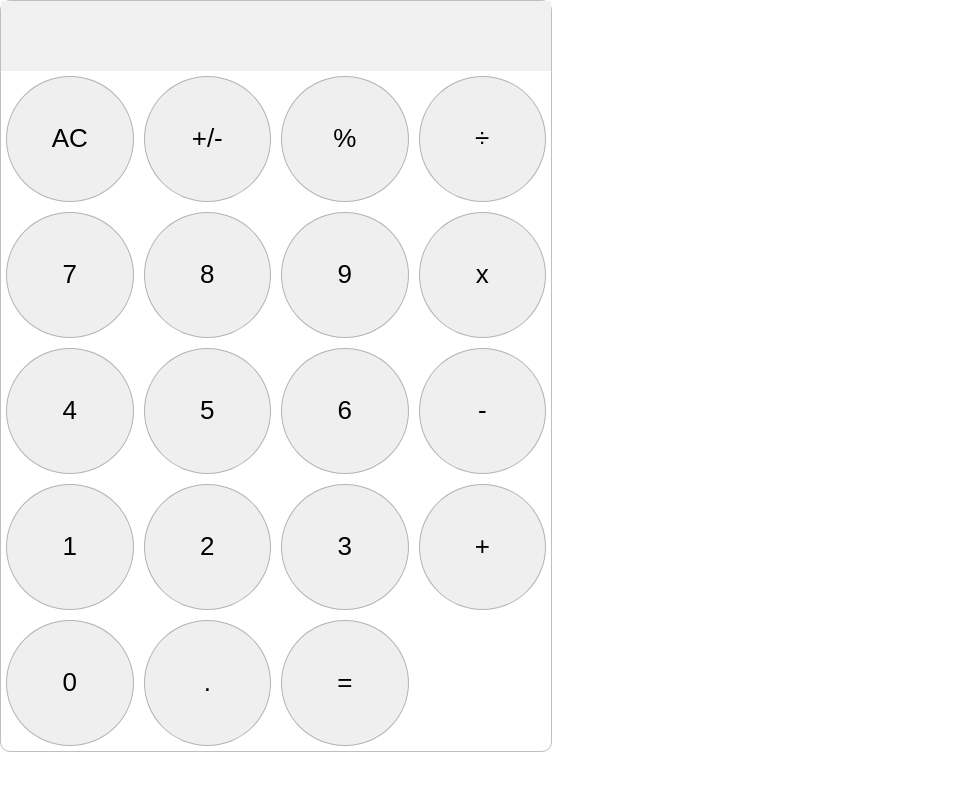
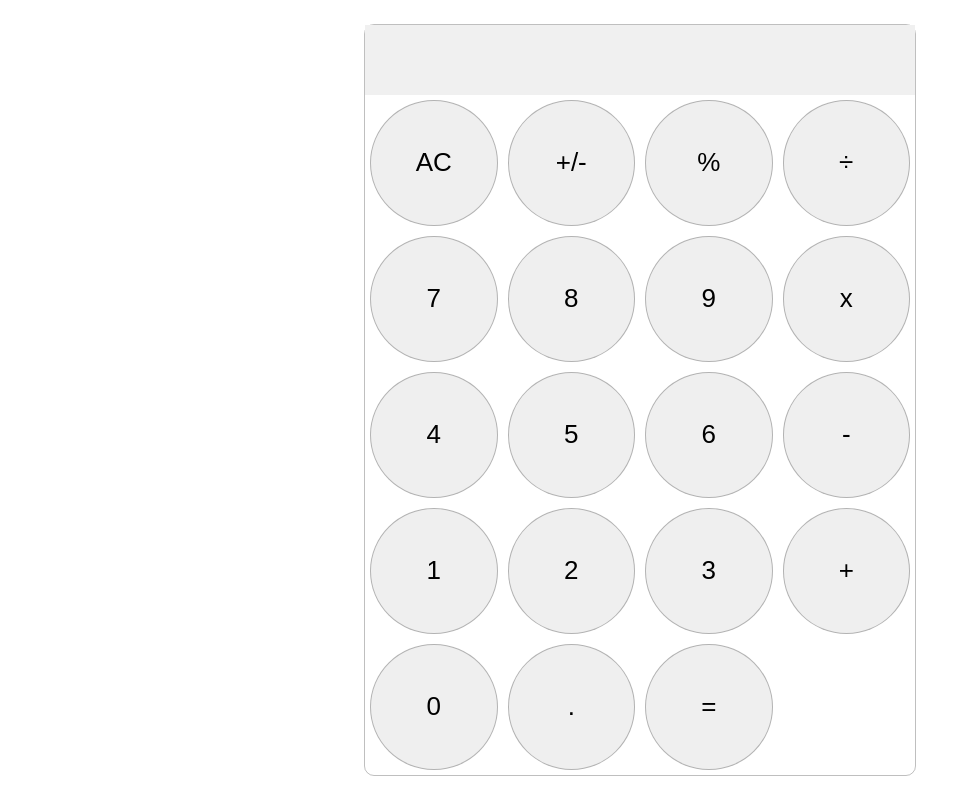
Before and after one commit to MarcDwyer/Calculator-App, a React (Vite) app: page / in a window 1280 px wide. Shown: the whole page, without its empty margins (0-979 px from the left). Built offline with nearby package versions, Linux system fonts and the light colour scheme.

Commit message:
centered calculator

```diff
--- a/src/App.css
+++ b/src/App.css
@@ -1,5 +1,8 @@
 .App {
   text-align: center;
+  height: 100vh;
+  width: 100%;
+  display: flex;
 }
 
 .App-logo {
--- a/src/components/CalculatorStyles.ts
+++ b/src/components/CalculatorStyles.ts
@@ -7,6 +7,7 @@ const Container = styled.div`
   flex-direction: column;
   border-radius: 10px;
   border: 1px solid rgba(0, 0, 0, 0.25);
+  margin: auto;
 `;
 
 const Display = styled.span`
```
